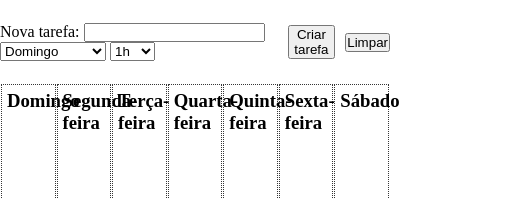
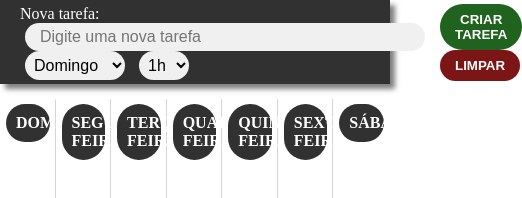
Before and after one commit to future4code/Joao-Pereira, a plain HTML site: page semana4/planner/index.html in a window 390 px wide. Shown: the top 198 px of the page, 522 px wide, since content can reach past the window. Drawn offline with Linux system fonts and the light colour scheme.

Commit message:
alterações no CSS e tentativa de responsivo.

```diff
--- a/semana4/planner/index.html
+++ b/semana4/planner/index.html
@@ -10,9 +10,10 @@
 </head>
 <body>
     <header>
+        <div class="flex-item">
             <form action="">
                 <label for="tarefa">Nova tarefa:</label>
-            <input type="text" id="tarefa">
+                <input type="text" id="tarefa" placeholder="Digite uma nova tarefa">
                 <select name="dias-semana" id="dias-semana">
                     <option value="domingo">Domingo</option>
                     <option value="segunda">Segunda-feira</option>
@@ -49,10 +50,11 @@
                     <option value="24h">24h</option>
                 </select>
             </form>
-
-        <button onclick="clickButton()">Criar tarefa</button>
-        <button onclick="cleanAll()">Limpar</button>
-
+        </div>
+        <div class="flex-item">
+            <button id="criar" onclick="clickButton()">Criar tarefa</button>
+            <button id="limpar" onclick="cleanAll()">Limpar</button>
+        </div>
     </header>
     <section>
         <div class="semana">
@@ -109,7 +111,7 @@
             </div>
         </div>
 
-        <div class="semana">
+        <div class="semana no-border">
             <h3>Sábado</h3>
             <div>
                 <ul class="semana-lista" id="sabado">
--- a/semana4/planner/styles.css
+++ b/semana4/planner/styles.css
@@ -4,28 +4,186 @@
     box-sizing: border-box;
 }
 
+
+
 header {
+    background-color: #313131;
+    width: 100%;
+    color: white;
     height: 10vh;
+    font-size: 1em;
     display: flex;
-    justify-content: center;
+    justify-content: space-between;
+    padding: 0px 20px 0px 20px;
     align-items: center;
+    box-shadow: 5px 5px 5px rgba(0,0,0,0.5);
+    margin-bottom: 15px;
 }
+body{
+    width: 100%;
+}
+
+input {
+    width: 400px;
+    padding: 5px 5px 5px 15px;
+    margin: 0px 5px 0px 5px;
+    outline: none;
+    font-size: 1em;
+    border: none;
+    border-radius: 50px;
+    background-color: rgb(240, 240, 240);
+}
+
+input:focus,
+#dias-semana:focus,
+#dia-hora:focus{
+    background-color: white;
+}
+
+#dias-semana {
+    width: 100px;
+    font-size: 1em;
+    padding: 5px;
+    margin: 0px 5px 0px 5px;
+    border-radius: 50px;
+    outline: none;
+    text-decoration: none;
+    border: none;
+    background-color: rgb(240, 240, 240);
+}
+
+#dia-hora {
+    width: 50px;
+    font-size: 1em;
+    padding: 5px;
+    margin: 0px 5px 0px 5px;
+    border-radius: 50px;
+    background-color: white;
+    outline: none;
+    text-decoration: none;
+    border: none;
+    background-color: rgb(240, 240, 240);
+}
+
 button{
     margin-left: 10px;
+    border-radius: 50px;
+    font-weight: bold;
+    border: none;
+    padding: 8px 15px;
+    outline: none;
+    text-transform: uppercase;
+}
+
+#criar{
+    background-color: rgb(31, 99, 31);
+    color: white;
+}
+
+#criar:hover{
+    background-color: green;
+}
+
+#limpar{
+    background-color: rgb(124, 21, 21);
+    color: white;
+}
+
+#limpar:hover{
+    background-color: red;
 }
 
 section {
     display: flex;
     justify-content: space-evenly;
-    height: 90vh;
+    height: 85vh;
 }
 
 .semana {
-    border: 1px dotted rgb(53, 53, 53);
+    border-right: 1px solid rgb(53, 53, 53, 0.2);
     width: 14%;
     padding: 5px;
+}
+
+.no-border{
+    border: none;
+}
+
+.semana h3{
+    font-size: 1em;
+    text-transform: uppercase;
+    text-align: center;
+    background-color: #313131;
+    color: white;
+    padding: 10px;
+    border-radius: 50px;
+    margin-bottom: 10px;
 }
 
 ul li{
     list-style: none;
 }
+
+@media screen and (min-device-width: 320px) and (max-device-width:420px){
+    header {
+        font-size: 0.9em;
+        height: 19vh;
+        display: block;
+        justify-content: space-evenly;
+        padding: 0px 10px 0px 10px;
+        align-items: center;
+
+        margin-bottom: 0px;
+    }
+    body{
+        width: 100%;
+    }
+
+    form{
+        margin-top:10px;
+        margin-bottom: 10px;
+    }
+
+    input {
+        display: inline-block;
+        width: 250px;
+        margin: 5px 5px 5px 5px;
+        outline: none;
+        font-size: 0.9em;
+        border: none;
+        border-radius: 50px;
+        background-color: rgb(240, 240, 240);
+    }
+
+    #dias-semana {
+        display: inline-block;
+        font-size: 0.8em;
+        align-self:center;
+    }
+
+    #dia-hora {
+        display: inline-block;
+        font-size: 0.8em;
+        align-self:center;
+    }
+
+    .flex-item{
+        margin: 0 auto;
+        display: flex;
+        align-content: center;
+        justify-content: center;
+    }
+
+    section{
+        display: flex;
+        flex-wrap: wrap;
+        justify-content: center;
+        height: 100%;
+    }
+
+    button{
+        display: inline-block;
+        font-size: 0.8em;
+    }
+
+}
```
Lines whose indentation alone changed are shown as unchanged.
